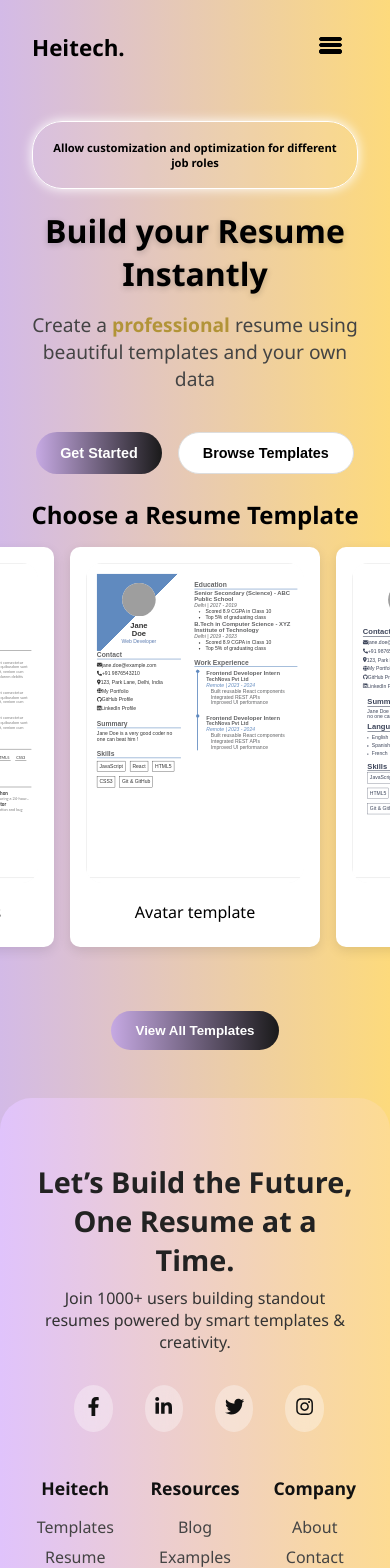
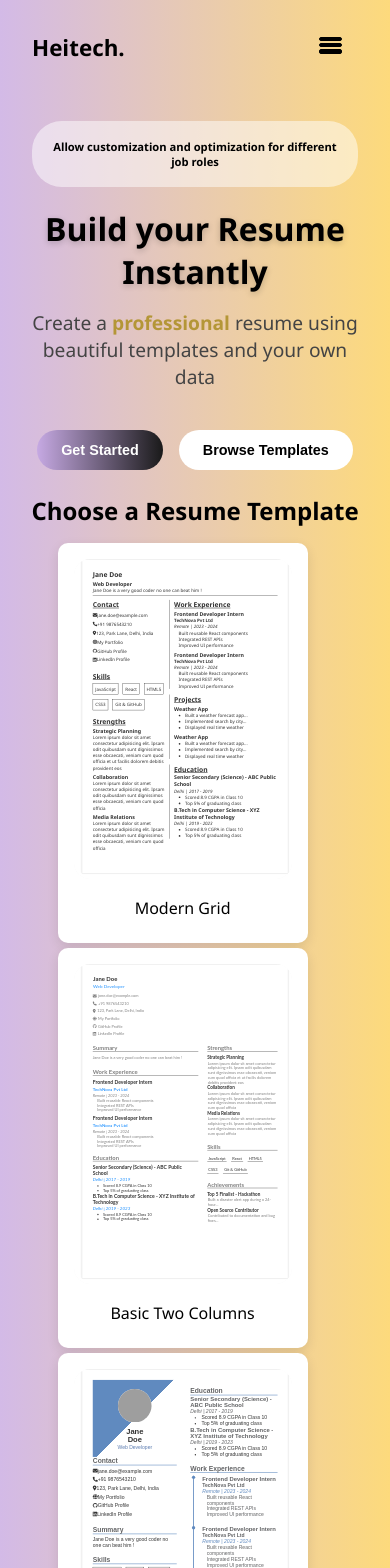
Before and after one commit to YashRajput74/testResumeBuilder, a React (Vite) app: page / in a window 390 px wide. Shown: the top 1568 px of the page. Built offline with nearby package versions, Linux system fonts and the light colour scheme; grey boxes are pictures that could not be loaded; what miragejs would draw is missing.

Commit message:
control scrolling behaviour of template

```diff
--- a/src/App.css
+++ b/src/App.css
@@ -113,11 +113,11 @@ html {
     font-weight: 600;
 }
 
-.heroContent button:last-child {
+/* .heroContent button:last-child {
     background-color: white;
     color: black;
     border: 1px solid #ddd;
-}
+} */
 
 .uprpara {
     display: flex;
@@ -134,15 +134,15 @@ html {
     display: flex;
     justify-content: center;
     align-items: center;
-    border: 1px solid white;
+    /* border: 1px solid white; */
     color: #000;
     padding: 18px;
     margin: 20px auto;
     width: fit-content;
     border-radius: 30px;
     font-weight: 700;
-    box-shadow: 0 0 12px white;
-    background-color: rgba(255, 255, 255, 0.05);
+    /* box-shadow: 0 0 12px white; */
+    background-color: rgba(255, 255, 255, 0.5);
 }
 
 
@@ -302,7 +302,7 @@ html {
 
 .customizeBtn {
     position: absolute;
-    top: 120px;
+    top: 180px;
     left: 50%;
     transform: translateX(-50%);
     padding: 0.7rem 1.6rem;
@@ -319,7 +319,7 @@ html {
     z-index: 1;
 }
 
-.customizeBtn::before {
+/* .customizeBtn::before {
     content: '';
     position: absolute;
     top: 6px;
@@ -331,7 +331,7 @@ html {
     border-radius: 12px;
     z-index: -1;
     transition: all 0.3s ease;
-}
+} */
 
 .customizeBtn:hover {
     transform: translateX(-50%) scale(1.05);
@@ -854,4 +854,30 @@ html {
     .heroContent button {
         font-size: 0.9rem;
     }
+
+    .templateScroll {
+        display: block;
+    justify-content: center;
+    flex-wrap: nowrap;
+    overflow-x: hidden;
+    width: 100%;
+    gap: 1rem;
+    padding: 1rem 3.6rem;
+    }
+
+    .templateCard {
+    /* flex: 0 0 auto; */
+    width: 100%;
+    background: white;
+    border-radius: 16px;
+    padding: 1rem;
+    /* box-shadow: 0 6px 20px rgba(0, 0, 0, 0.05); */
+    transition: all 0.3s ease;
+    cursor: pointer;
+    display: flex;
+    flex-direction: column;
+    align-items: center;
+    position: relative;
+    margin-bottom: 5px;
 }
+}
--- a/src/ResumeRenderer/ResumeRenderer.css
+++ b/src/ResumeRenderer/ResumeRenderer.css
@@ -6,7 +6,7 @@
 }
 
 #resume-view {
-    width: 210mm;
+    width: 195mm;
     height: 297mm;
     margin: auto;
     padding: 10mm;
@@ -15,6 +15,7 @@
     gap: 1rem;
     border: 1px solid #ccc;
     box-shadow: 0 0 10px rgba(0, 0, 0, 0.1);
+    /* overflow-x: hidden; */
 }
 
 .personalInfo {
```
